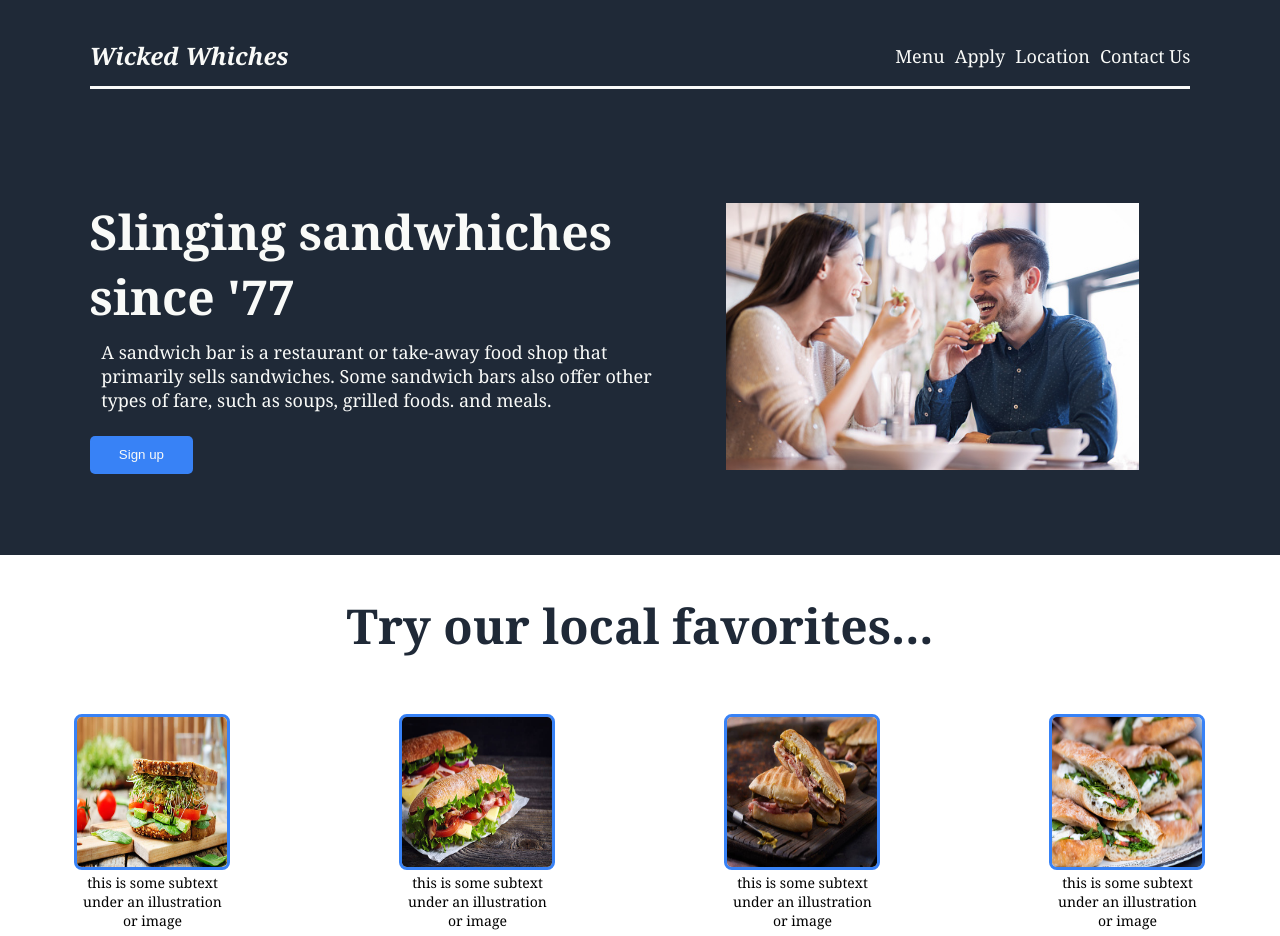
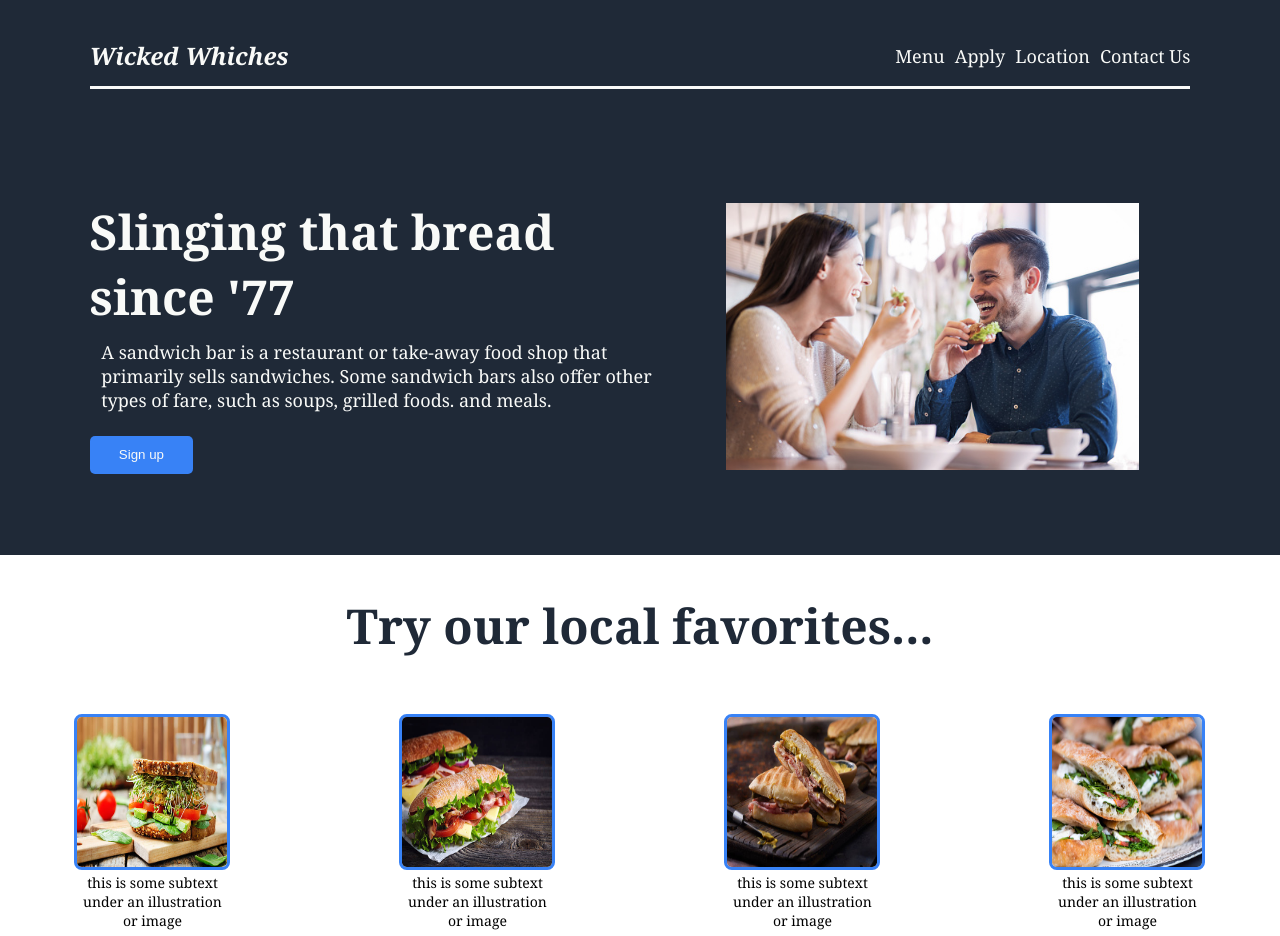
Before and after one commit to lohrmannkyle/landingPageProj, a plain HTML site: page index.html in a window 1280 px wide. Shown: the top 936 px of the page. Drawn offline with Linux system fonts and the light colour scheme.

Commit message:
Update slogan

```diff
--- a/index.html
+++ b/index.html
@@ -27,7 +27,7 @@
 
         <div class="header-content">
             <div class="left-content">
-                <h1>Slinging sandwhiches since '77</h1>
+                <h1>Slinging that bread since '77</h1>
                 <p>A sandwich bar is a restaurant or take-away food shop that primarily sells sandwiches. Some sandwich bars also offer other types of fare, such as soups, grilled foods. and meals.</p>
                 <button>Sign up</button>
             </div>
--- a/style/styles.css
+++ b/style/styles.css
@@ -203,9 +203,6 @@ p {
     color: #f9faf8;
     border-radius: 5px;
     justify-content: space-evenly;
-
-
-
 }
 
 .footer-text {
```
